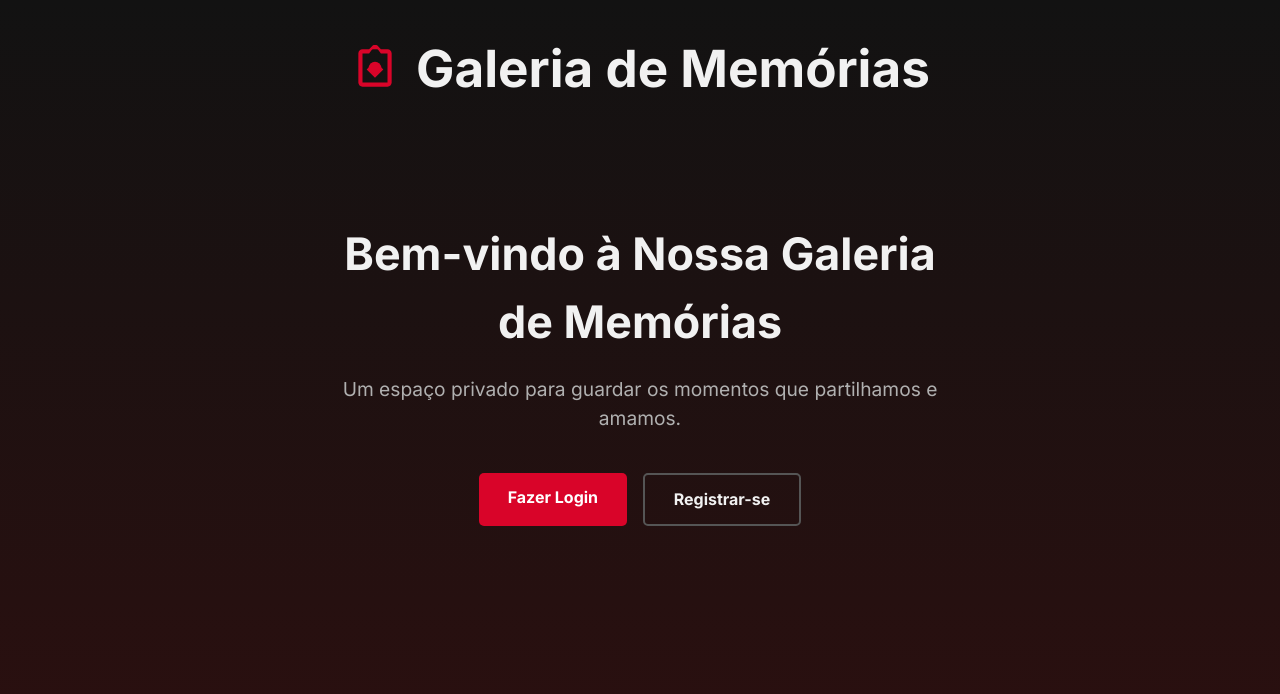
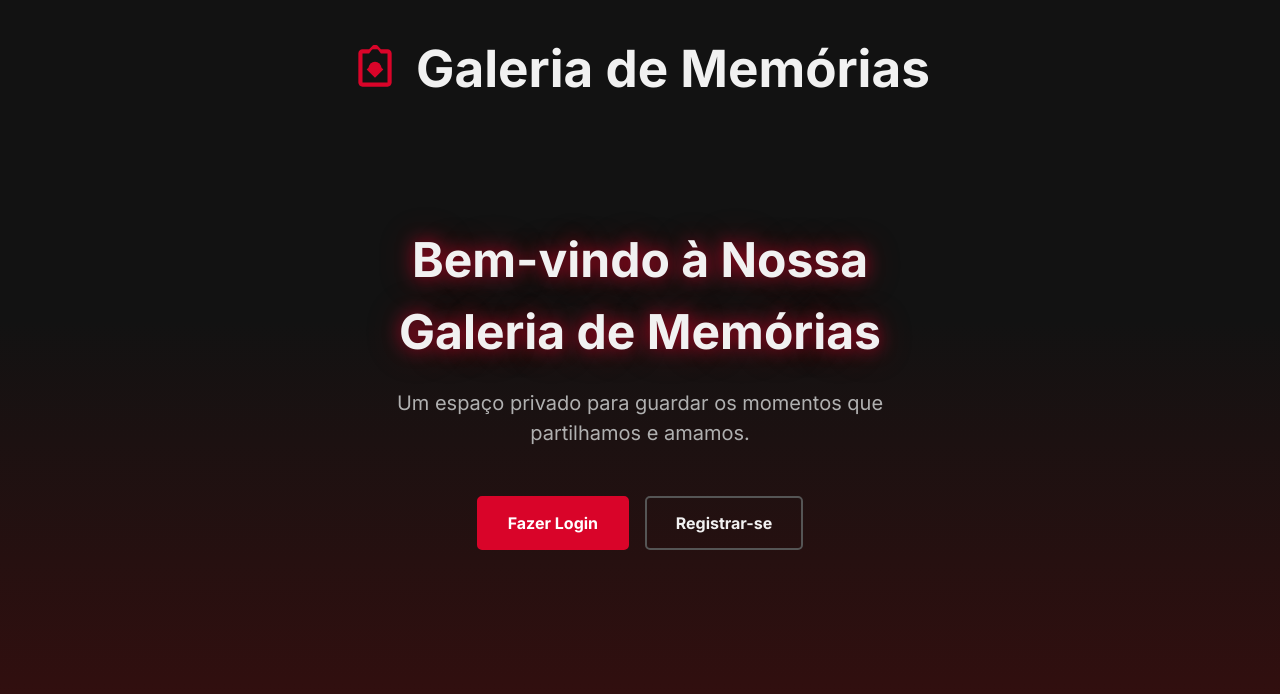
Before and after one commit to LevyTavares/couple-sync, a React (Vite) app in the folder client/: page / in a window 1280 px wide. Shown: the top 694 px of the page. Built offline with nearby package versions, Linux system fonts and the light colour scheme; no server answers.

Commit message:
adicionar: atualizar estilos e animações na página inicial

```diff
--- a/client/src/App.scss
+++ b/client/src/App.scss
@@ -1,47 +1,49 @@
 /* client/src/App.scss */
 
-/* Estilo global da fonte e Gradiente */
+/* Estilo global da fonte e Gradiente Atualizado */
 body {
   font-family: 'Inter', sans-serif;
   -webkit-font-smoothing: antialiased;
   -moz-osx-font-smoothing: grayscale;
   padding: 0 1rem;
-  background-color: #121212;
-  background-image: linear-gradient(180deg, #121212 0%, #3a0e0e 150%);
+
+  background-color: #121212; // Cor sólida de fallback
+  // GRADIENTE ATUALIZADO (com o vermelho mais visível)
+  background-image: linear-gradient(180deg, #121212 40%, #3a0e0e 100%);
   color: #f1f1f1;
   min-height: 100vh;
 
-  // NOVO: Centraliza o conteúdo da página horizontalmente
+  // Centraliza o conteúdo da página horizontalmente
   display: flex;
   flex-direction: column;
-  align-items: center; // Centraliza itens filhos (header, form, grid)
+  align-items: center;
 
   @media (max-width: 768px) {
     padding: 0 0.5rem;
   }
 }
 
-// NOVO ESTILO PARA O CABEÇALHO E ÍCONE
+// Estilo para o Cabeçalho e Ícone
 .app-header {
-  display: flex; // Para o ícone e o h1 ficarem lado a lado
-  align-items: center; // Alinha verticalmente
-  justify-content: center; // Centraliza horizontalmente
-  gap: 1rem; // Espaçamento entre o ícone e o texto
+  display: flex;
+  align-items: center;
+  justify-content: center;
+  gap: 1rem;
   margin: 2.5rem 0 1.5rem 0;
-  width: 100%; // Ocupa a largura total
+  width: 100%;
 
   @media (max-width: 768px) {
-    flex-direction: column; // Empilha o ícone e o texto no celular
+    flex-direction: column;
     gap: 0.5rem;
     margin: 1.5rem 0 1rem 0;
   }
 }
 
 .camera-icon {
-  width: 50px; // Tamanho do ícone
+  width: 50px;
   height: 50px;
-  color: #d90429; // Cor do seu vermelho de destaque
-  flex-shrink: 0; // Impede que o ícone encolha
+  color: #d90429;
+  flex-shrink: 0;
 
   @media (max-width: 768px) {
     width: 40px;
@@ -49,12 +51,12 @@ body {
   }
 }
 
-// Estilo para o Título Principal (apenas ajustando a margem)
+// Estilo para o Título Principal
 h1 {
   text-align: center;
   font-weight: 700;
   font-size: 2.5rem;
-  margin: 0; // Removido para o header controlar
+  margin: 0;
 
   @media (max-width: 768px) {
     font-size: 2rem;
@@ -66,8 +68,8 @@ hr {
   border: 0;
   border-top: 1px solid #444;
   margin: 2rem 0;
-  width: 100%; // Garantir que ocupe a largura total
-  max-width: 800px; // Limitar o tamanho máximo da linha
+  width: 100%;
+  max-width: 800px; // Limita o tamanho máximo da linha
 }
 
 /* Estilo da grade de fotos */
@@ -76,8 +78,8 @@ hr {
   flex-wrap: wrap;
   justify-content: center;
   padding: 1rem 0;
-  width: 100%; // Ocupa a largura total para centralização
-  max-width: 800px; // Limitar o tamanho máximo da grade
+  width: 100%;
+  max-width: 800px; // Limita o tamanho máximo da grade
 }
 
 /* Estilo para a mensagem de galeria vazia */
--- a/client/src/pages/HomePage.scss
+++ b/client/src/pages/HomePage.scss
@@ -1,4 +1,29 @@
 // client/src/pages/HomePage.scss
+
+// Define a animação de "fade in"
+@keyframes fadeIn {
+  from {
+    opacity: 0;
+    transform: translateY(10px);
+  }
+  to {
+    opacity: 1;
+    transform: translateY(0);
+  }
+}
+
+// 👇 NOVA Animação de "brilho" para o título 👇
+@keyframes textGlow {
+  0%, 100% {
+    text-shadow: 0 0 10px rgba(217, 4, 41, 0.4),
+                 0 0 20px rgba(217, 4, 41, 0.2);
+  }
+  50% {
+    text-shadow: 0 0 20px rgba(217, 4, 41, 0.8),
+                 0 0 40px rgba(217, 4, 41, 0.4);
+  }
+}
+
 
 .home-container {
   display: flex;
@@ -7,8 +32,8 @@
   justify-content: center;
   text-align: center;
   padding: 4rem 1rem;
-  // Animação de fade-in para a página
-  animation: fadeIn 0.8s ease-out;
+  // A animação principal do container
+  animation: fadeIn 0.5s ease-out;
 }
 
 .home-content {
@@ -16,26 +41,46 @@
 }
 
 .home-title {
-  font-size: 2.8rem;
+  font-size: 3rem; // Um pouco maior
   font-weight: 700;
   color: #f1f1f1;
   margin-bottom: 1rem;
 
+  // 👇 APLICA A ANIMAÇÃO DE BRILHO 👇
+  animation: textGlow 4s ease-in-out infinite;
+
   @media (max-width: 768px) {
-    font-size: 2.2rem;
+    font-size: 2.4rem;
   }
+
+  // 👇 APLICA O "STAGGER" (atraso) 👇
+  // Este é o primeiro a aparecer
+  animation-delay: 0.2s;
+  animation-fill-mode: backwards; // Garante que comece invisível
 }
 
 .home-subtitle {
-  font-size: 1.2rem;
+  font-size: 1.25rem; // Um pouco maior
   color: #b0b0b0;
-  margin-bottom: 2.5rem;
+  margin-bottom: 3rem; // Mais espaço
+
+  // 👇 APLICA O "STAGGER" (atraso) 👇
+  // Este é o segundo a aparecer
+  opacity: 0; // Começa invisível
+  animation: fadeIn 0.8s ease-out 0.5s; // Atraso de 0.5s
+  animation-fill-mode: forwards; // Mantém visível no final
 }
 
 .home-buttons {
   display: flex;
   justify-content: center;
   gap: 1rem;
+
+  // 👇 APLICA O "STAGGER" (atraso) 👇
+  // Este é o terceiro a aparecer
+  opacity: 0; // Começa invisível
+  animation: fadeIn 0.8s ease-out 0.8s; // Atraso de 0.8s
+  animation-fill-mode: forwards; // Mantém visível no final
 
   @media (max-width: 768px) {
     flex-direction: column;
@@ -55,11 +100,13 @@
   &.primary {
     background-color: #d90429;
     color: white;
+    border: 2px solid #d90429; // Borda sólida
 
     &:hover {
       background-color: #b3001e;
-      transform: translateY(-2px);
-      box-shadow: 0 4px 15px rgba(217, 4, 41, 0.3);
+      border-color: #b3001e;
+      transform: translateY(-3px); // Efeito de "levantar"
+      box-shadow: 0 4px 15px rgba(217, 4, 41, 0.4);
     }
   }
 
@@ -73,18 +120,7 @@
       background-color: #f1f1f1;
       color: #121212;
       border-color: #f1f1f1;
+      transform: translateY(-3px); // Efeito de "levantar"
     }
   }
 }
-
-// Re-usa a animação do PhotoCard.scss, mas definida aqui localmente
-@keyframes fadeIn {
-  from {
-    opacity: 0;
-    transform: translateY(10px);
-  }
-  to {
-    opacity: 1;
-    transform: translateY(0);
-  }
-}
```
